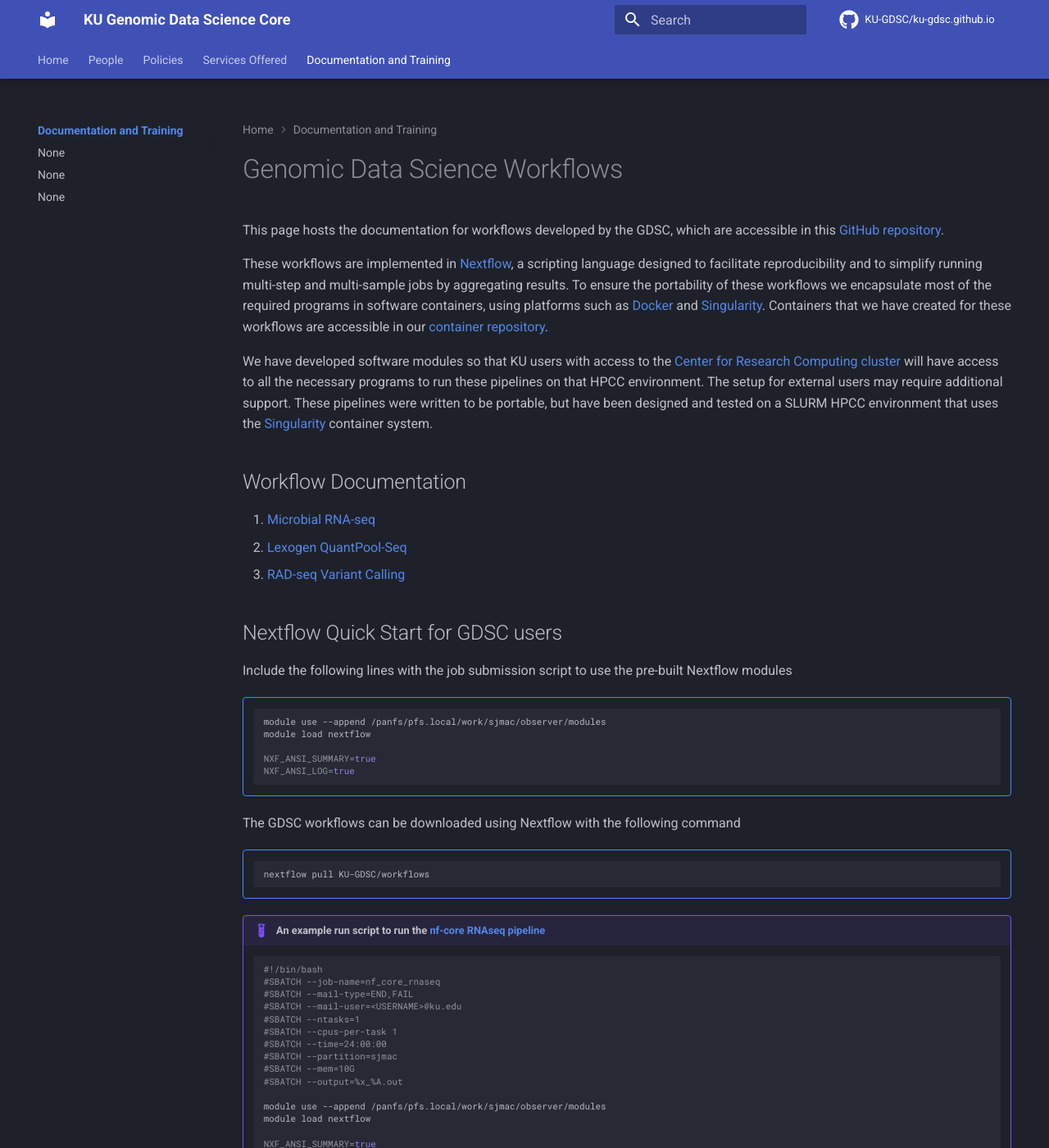
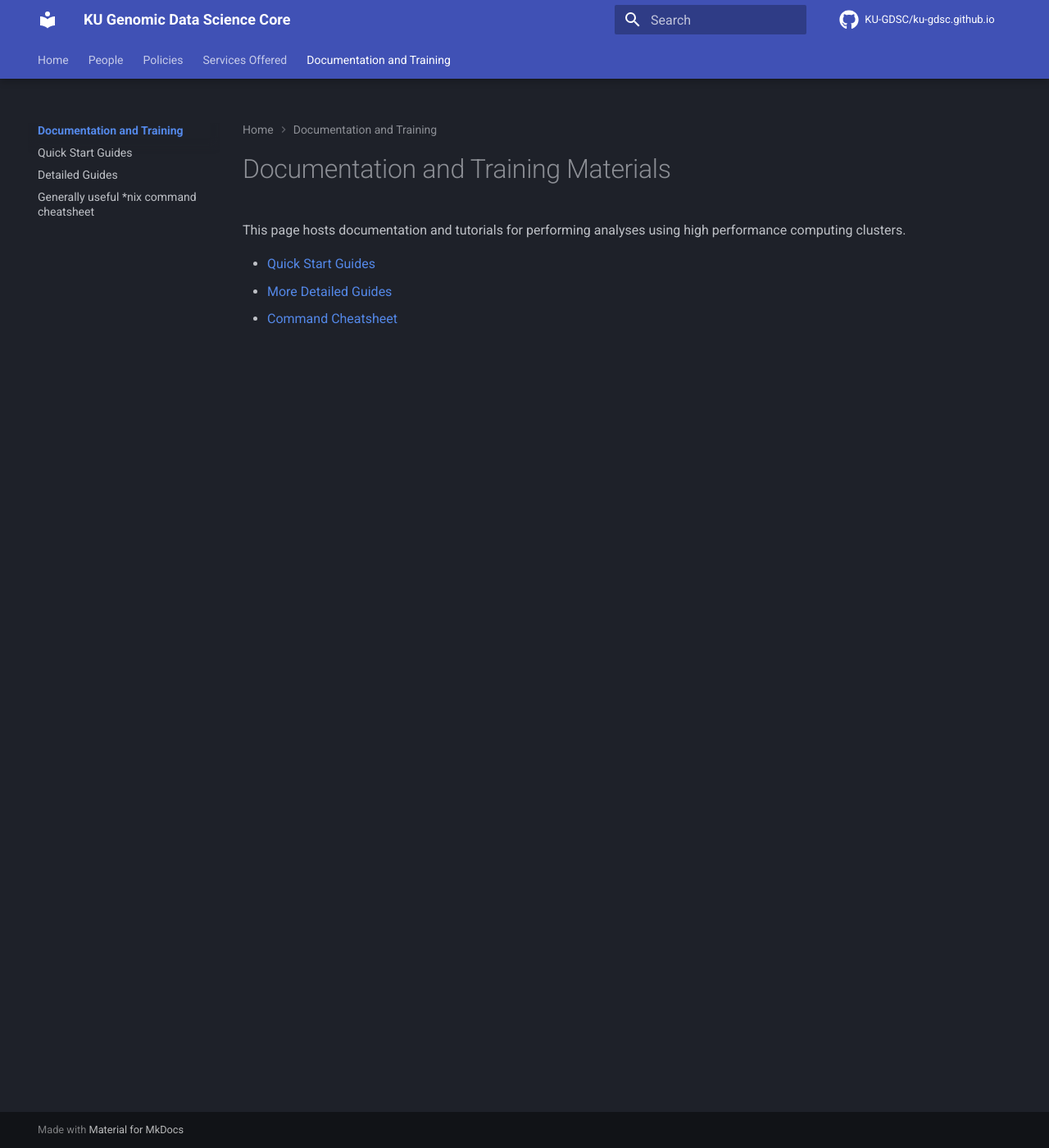
Before and after one commit to KU-GDSC/ku-gdsc.github.io, an MkDocs documentation site: the page built from docs/documentation/index.md, in a window 1280 px wide and 1400 px high. Shown: the whole window at 82% size. Built offline with MkDocs 1.6.1 and Material for MkDocs 9.7.7, drawn with Linux system fonts in a browser that asks for light colours; comment, search, counter and statistics services are not loaded; some of the changed text lies outside the part shown.

Commit message:
primary documentation

````diff
--- a/docs/documentation/index.md
+++ b/docs/documentation/index.md
@@ -1,126 +1,7 @@
-# Genomic Data Science Workflows
+# Documentation and Training Materials
 
-This page hosts the documentation for workflows developed by the GDSC, which are accessible in this [GitHub repository](https://github.com/KU-GDSC/workflows).
+This page hosts documentation and tutorials for performing analyses using high performance computing clusters.
 
-These workflows are implemented in [Nextflow](https://www.nextflow.io), a
-scripting language designed to facilitate reproducibility and to simplify
-running multi-step and multi-sample jobs by aggregating results. To ensure
-the portability of these workflows we encapsulate most of the required
-programs in software containers, using platforms such as [Docker](https://www.docker.com) and [Singularity](https://sylabs.io/singularity). Containers that
-we have created for these workflows are accessible in our
-[container repository](https://quay.io/organization/gdsc).
-
-We have developed software modules so that KU users with access to the
-[Center for Research Computing cluster](https://docs.crc.ku.edu/#support) will
-have access to all the necessary programs to run these pipelines on that HPCC
-environment. The setup for external users may require additional support.
-These pipelines were written to be portable, but have been designed and tested
-on a SLURM HPCC environment that uses the [Singularity](https://sylabs.io/singularity)
-container system.
-
-## Workflow Documentation
-
-1. [Microbial RNA-seq](workflow-microbial-rnaseq.md)
-1. [Lexogen QuantPool-Seq](workflow-quantseq.md)
-1. [RAD-seq Variant Calling](workflow-rad_variants.md)
-
-## Nextflow Quick Start for GDSC users
-
-Include the following lines with the job submission script to use the pre-built Nextflow modules
-
-!!! note ""
-    ```bash
-    module use --append /panfs/pfs.local/work/sjmac/observer/modules
-    module load nextflow
-
-    NXF_ANSI_SUMMARY=true
-    NXF_ANSI_LOG=true
-    ```
-
-The GDSC workflows can be downloaded using Nextflow with the following command
-
-!!! note ""
-    ```bash
-    nextflow pull KU-GDSC/workflows
-    ```
-
-!!! example "An example run script to run the [nf-core RNAseq pipeline](https://nf-co.re/rnaseq){:target="_blank"}"
-    ```bash
-    #!/bin/bash
-    #SBATCH --job-name=nf_core_rnaseq
-    #SBATCH --mail-type=END,FAIL
-    #SBATCH --mail-user=<USERNAME>@ku.edu
-    #SBATCH --ntasks=1
-    #SBATCH --cpus-per-task 1
-    #SBATCH --time=24:00:00
-    #SBATCH --partition=sjmac
-    #SBATCH --mem=10G
-    #SBATCH --output=%x_%A.out
-
-    module use --append /panfs/pfs.local/work/sjmac/observer/modules
-    module load nextflow
-
-    NXF_ANSI_SUMMARY=true
-    NXF_ANSI_LOG=true
-
-    nextflow run nf-core/rnaseq \
-        -c /panfs/pfs.local/work/sjmac/observer/profiles/gdsc.config
-        --input sample_sheet.csv \
-        --genome BDGP6 \
-        --outdir output \
-        --aligner star_rsem \
-        --pseudo_aligner salmon \
-        --save_reference \
-        -resume
-    ```
-
-## Nextflow quick start for KUCG users
-
-Include the following lines with the job submission script to use the pre-built Nextflow modules
-
-
-!!! note ""
-    ```bash
-    module use --append /panfs/pfs.local/work/kucg/observer/modules
-    module load nextflow
-
-    NXF_ANSI_SUMMARY=true
-    NXF_ANSI_LOG=true
-    ```
-
-The GDSC workflows can be downloaded using Nextflow with the following command
-
-!!! note ""
-    ```bash
-    nextflow pull KU-GDSC/workflows
-    ```
-
-!!! example "An example run script to run the [nf-core RNAseq pipeline](https://nf-co.re/rnaseq){:target="_blank"}"
-    ```bash
-    #!/bin/bash
-    #SBATCH --job-name=nf_core_rnaseq
-    #SBATCH --mail-type=END,FAIL
-    #SBATCH --mail-user=<USERNAME>@ku.edu
-    #SBATCH --ntasks=1
-    #SBATCH --cpus-per-task 1
-    #SBATCH --time=24:00:00
-    #SBATCH --partition=sjmac
-    #SBATCH --mem=10G
-    #SBATCH --output=%x_%A.out
-
-    module use --append /panfs/pfs.local/work/sjmac/observer/modules
-    module load nextflow
-
-    NXF_ANSI_SUMMARY=true
-    NXF_ANSI_LOG=true
-
-    nextflow run nf-core/rnaseq \
-        -c /panfs/pfs.local/work/kucg/observer/profiles/kucg.config
-        --input sample_sheet.csv \
-        --genome BDGP6 \
-        --outdir output \
-        --aligner star_rsem \
-        --pseudo_aligner salmon \
-        --save_reference \
-        -resume
-    ```
+* [Quick Start Guides](quick_starts.md)
+* [More Detailed Guides](slow_starts.md)
+* [Command Cheatsheet](cheatsheet.md)
````
Also changed, not shown: docs/documentation/quick_starts.md (added, +175 -0 lines), docs/documentation/slow_starts.md (renamed from docs/documentation/00_quick_starts.md, +1 -31 lines), docs/documentation/cheatsheet.md (renamed from docs/documentation/01_slow_start.md).
